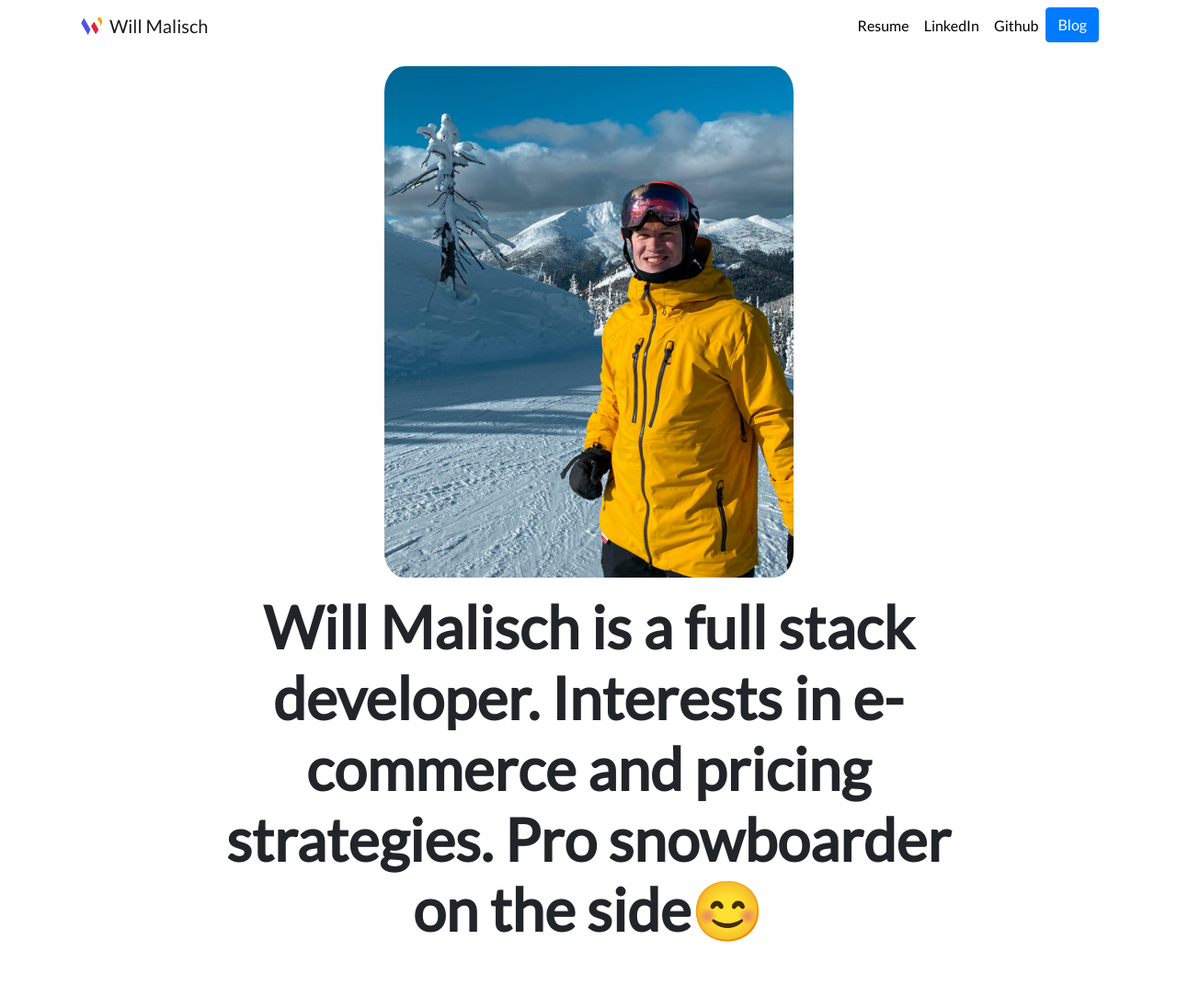
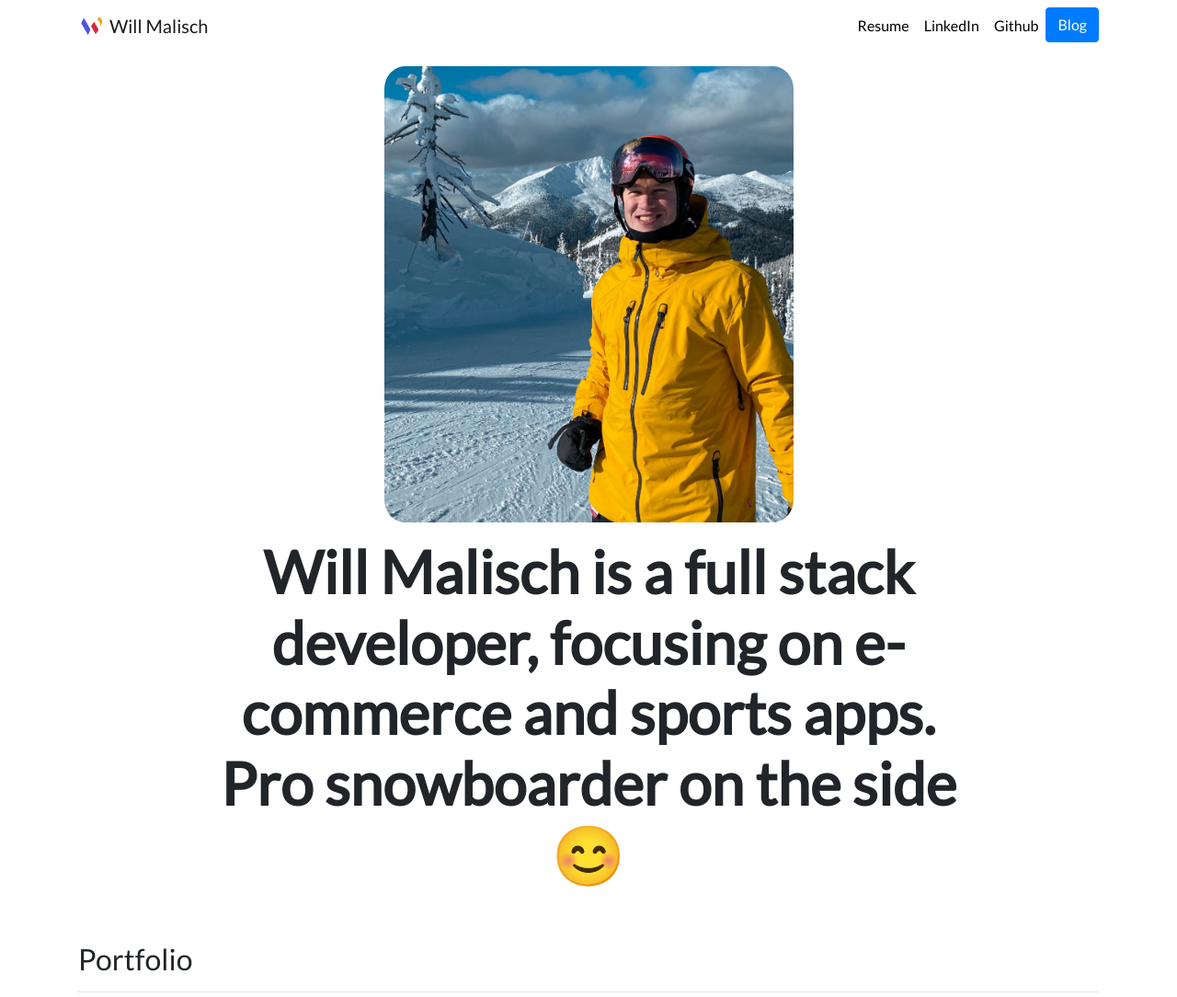
Before and after one commit to wmalisch/Portfolio, a Django app: page / in a window 1280 px wide. Shown: the top 1084 px of the page at 92% size. Run offline with Django 3.2, Linux system fonts and the light colour scheme; data comes from the database, SQL or seed files in the repository; both versions use the stored data as it was after the commit; some libraries are stand-ins or nearby versions.

Commit message:
Remove old statics

```diff
--- a/personal_portfolio/settings.py
+++ b/personal_portfolio/settings.py
@@ -11,9 +11,9 @@ BASE_DIR = os.path.dirname(os.path.dirname(os.path.abspath(__file__)))
 SECRET_KEY = 'yb3eku5wle6ka62yny$x1+hl3c3x9)yrdp3-%ka)rvm$vk2ax)'
 
 # SECURITY WARNING: don't run with debug turned on in production!
-DEBUG = True
+DEBUG = False
 
-ALLOWED_HOSTS = []
+ALLOWED_HOSTS = ['wmalisch.pythonanywhere.com']
 
 
 # Application definition
@@ -108,6 +108,7 @@ USE_TZ = True
 # https://docs.djangoproject.com/en/3.0/howto/static-files/
 
 STATIC_URL = '/static/'
+STATIC_ROOT = os.path.join(BASE_DIR,'static')
 
 MEDIA_URL = '/media/'
 MEDIA_ROOT = os.path.join(BASE_DIR, 'media')
--- a/portfolio/templates/portfolio/home.html
+++ b/portfolio/templates/portfolio/home.html
@@ -6,14 +6,14 @@
 
 <div class="row justify-content-center my-3">
     <div class="col-5">
-        <img src="{% static 'portfolio/red.jpg' %}" class="img-fluid" style="border-radius: 5%">
+        <img src="{% static 'portfolio/red2.jpg' %}" class="img-fluid" style="border-radius: 5%">
     </div>
 </div>
 
 
   <div class="row justify-content-center mb-3">
     <div class="col-md-9 text-center">
-      <h1 id="hometext" class="font-weight-bold">Will Malisch is a full stack developer. Interests in e-commerce and pricing strategies. Pro snowboarder on the side😊</h1>
+      <h1 id="hometext" class="font-weight-bold">Will Malisch is a full stack developer, focusing on e-commerce and sports apps. Pro snowboarder on the side😊</h1>
     </div>
   </div>
 
```
Also changed, not shown: db.sqlite3, portfolio/static/portfolio/red.jpg (deleted), portfolio/static/portfolio/red2.jpg (added).
